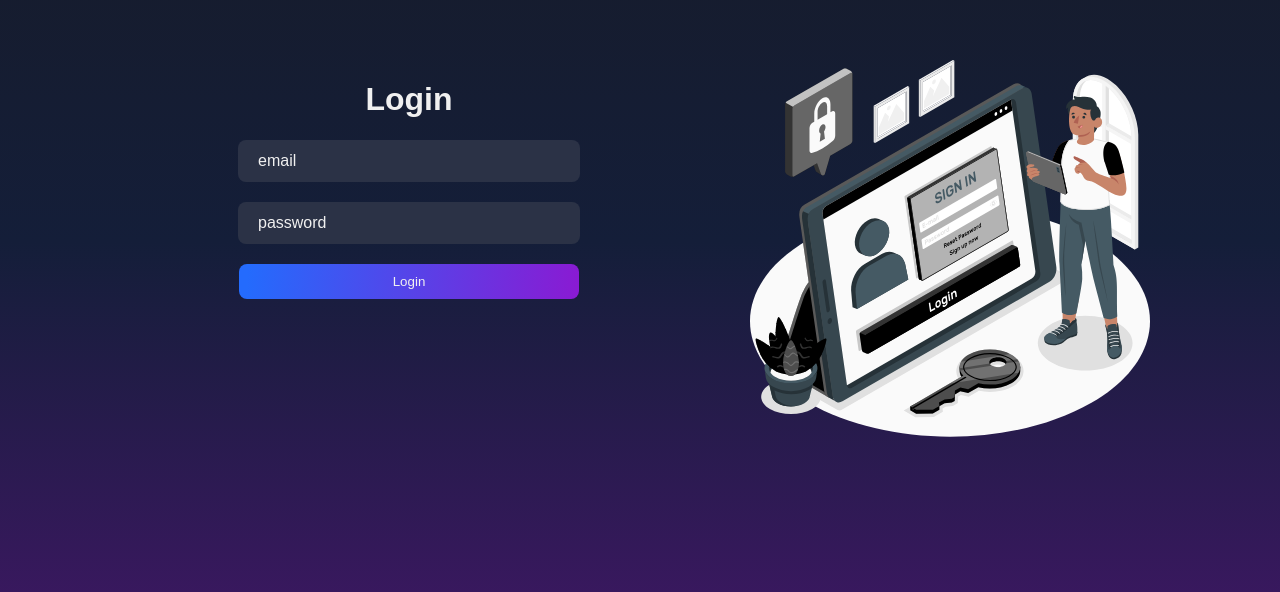
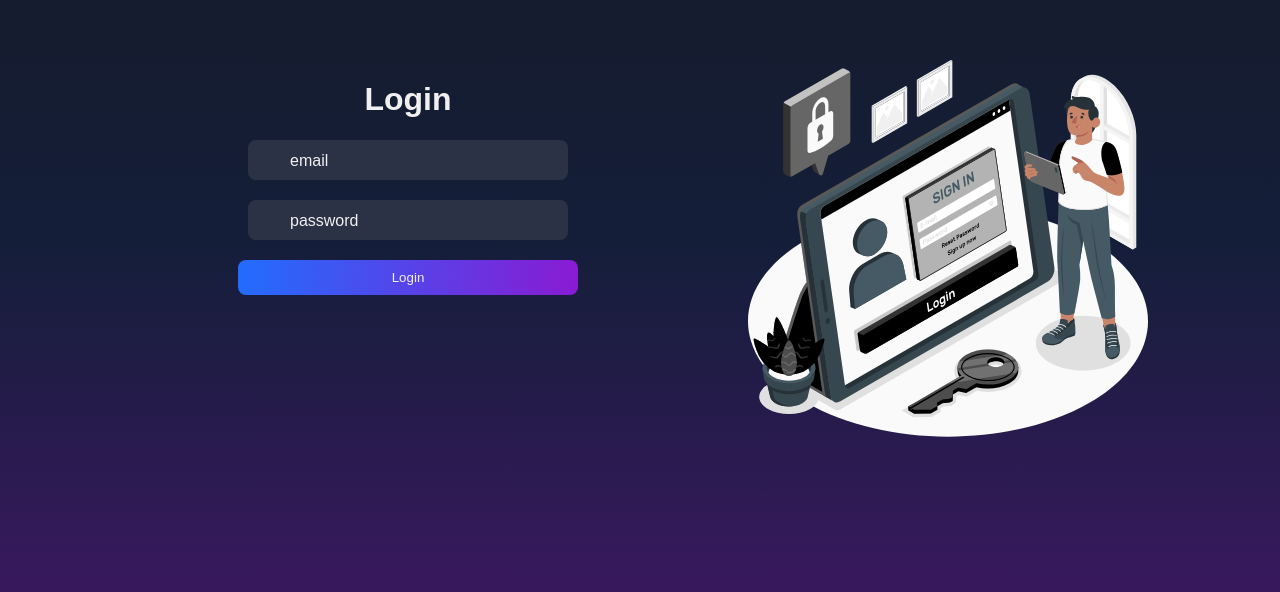
Before and after one commit to aliiimaher/ToDoList-Frontend, a Vue app: page /login in a window 1280 px wide. Shown: the part 168-760 px from the top of the page. Built offline with nearby package versions, Linux system fonts and the light colour scheme.

Commit message:
icon position of textinput fixed

```diff
--- a/src/components/TextInput.vue
+++ b/src/components/TextInput.vue
@@ -1,4 +1,85 @@
 <template>
+  <div class="whole-input">
+    <div class="icon-place">
+      <img :src="icon" class="icon" />
+    </div>
+    <input :placeholder="placeholder" class="text-place" />
+    <!-- :style="{ paddingLeft: icon ? '40px' : '20px' }" -->
+  </div>
+</template>
+
+<script>
+export default {
+  props: {
+    placeholder: {},
+    icon: {},
+  },
+};
+</script>
+
+<style scoped>
+.text-place {
+  background: none;
+  color: #f0f0f0;
+}
+
+.icon-place {
+  display: flex;
+  height: 26.66px;
+  width: 24px;
+  padding: 8px;
+  margin: 0 0;
+}
+
+icon {
+  /* position: absolute; */
+  display: flex;
+  height: 26.66px !important;
+  width: 24px !important;
+  margin: 0;
+  /* background: #f0f0f0; */
+}
+
+input {
+  display: flex;
+  width: 272px;
+  height: 40px;
+  border-radius: 8px;
+  /* color: #f0f0f0; */
+  border-style: none;
+}
+
+.whole-input {
+  display: flex;
+  width: 320px;
+  height: 40px;
+  background: #2b3246;
+  border-radius: 8px;
+  /* padding: 8px 8px; */
+  /* color: #f0f0f0; */
+  margin-left: auto;
+  margin-right: auto;
+  border-style: none;
+  /* align-items: center;
+  justify-content: center; */
+}
+
+::placeholder {
+  color: #f0f0f0;
+  opacity: 1; /* Firefox */
+}
+
+* {
+  font-size: 16px;
+  align-content: center;
+}
+
+input:focus {
+  outline: none;
+}
+</style>
+
+<!-- <template>
   <div>
     <img :src="icon" class="icon"/>
     <input
@@ -41,4 +122,4 @@ input {
 input:focus {
   outline:none;
 }
-</style>
+</style> -->
```
